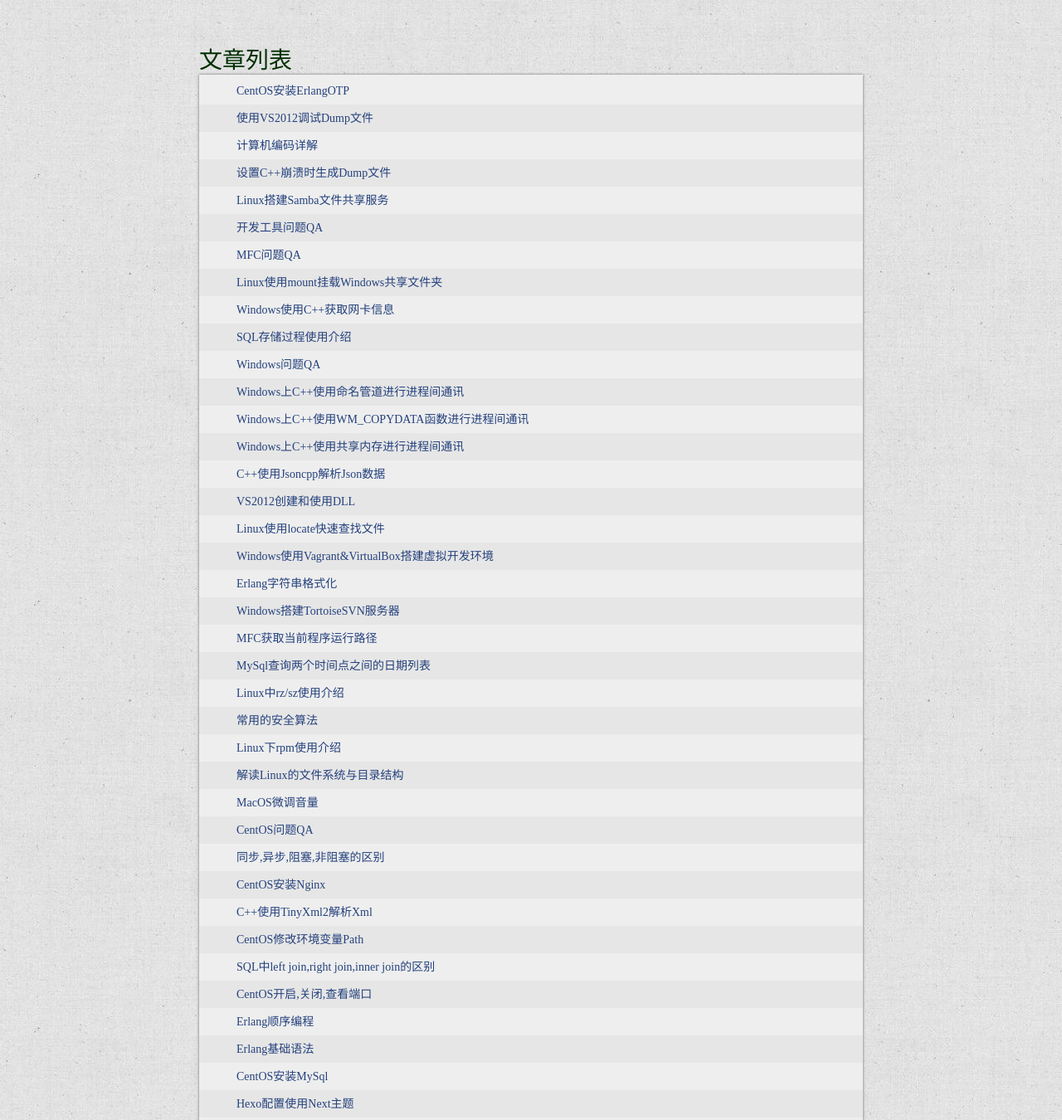
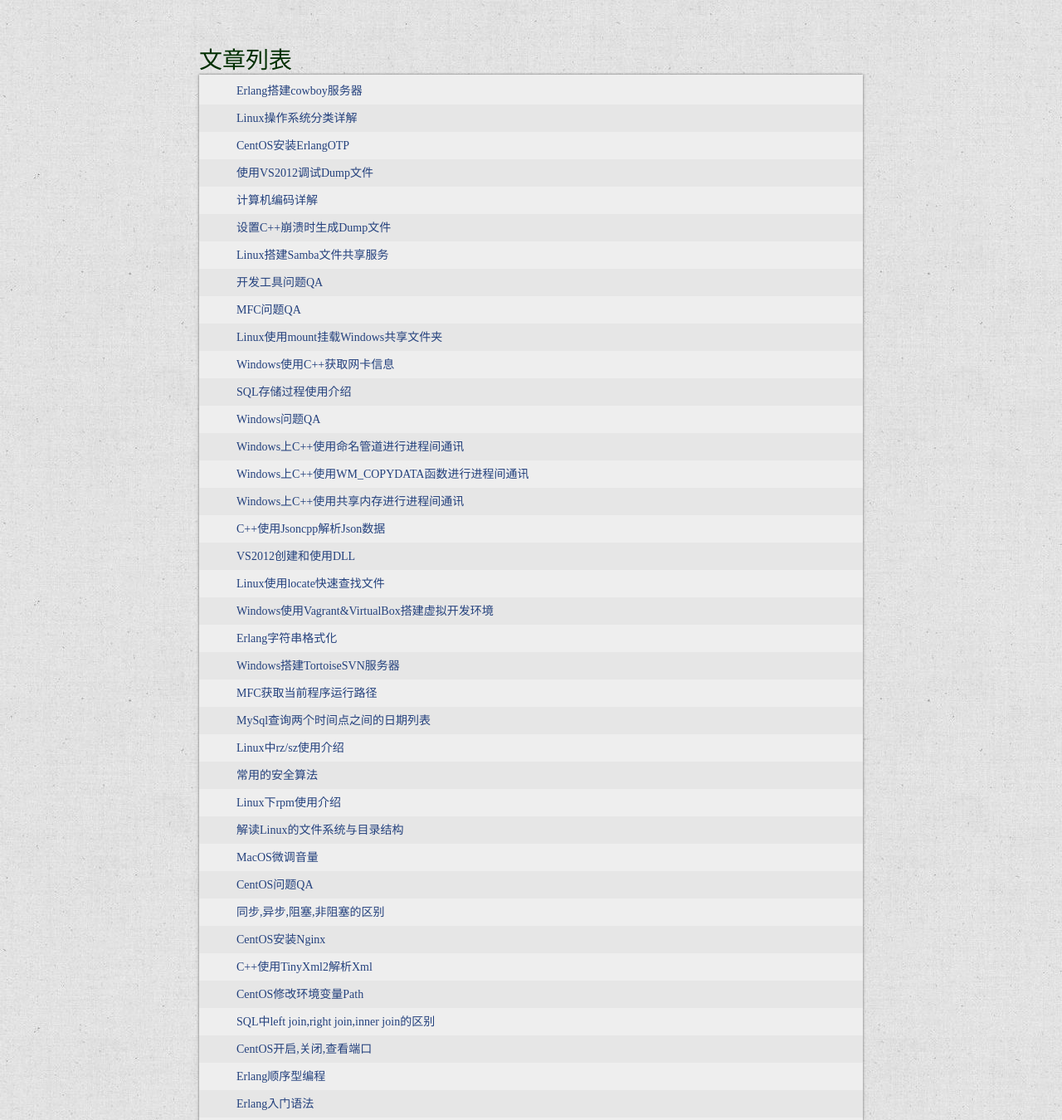
Before and after one commit to tojohnonly/personal.navigation.website, a plain HTML site: page Ensk'sWeb/Blog.html in a window 1280 px wide. Shown: the top 1350 px of the page at 83% size. Drawn offline with Linux system fonts and the light colour scheme.

Commit message:
Update
Update...

```diff
--- a/Ensk'sWeb/Blog.html
+++ b/Ensk'sWeb/Blog.html
@@ -14,6 +14,8 @@
 
 <!---------------------------------------------------------------------------------------------------->
 <div id="container">
+    <a class="article" href="http://blog.csdn.net/tojohnonly/article/details/77198439" target="_self">Erlang搭建cowboy服务器</a>
+    <a class="article-2" href="http://blog.csdn.net/tojohnonly/article/details/77091860" target="_self">Linux操作系统分类详解</a>
     <a class="article" href="http://blog.csdn.net/tojohnonly/article/details/76790713" target="_self">CentOS安装ErlangOTP</a>
     <a class="article-2" href="http://blog.csdn.net/tojohnonly/article/details/72864694" target="_self">使用VS2012调试Dump文件</a>
     <a class="article" href="http://blog.csdn.net/tojohnonly/article/details/72859042" target="_self">计算机编码详解</a>
@@ -48,8 +50,8 @@
     <a class="article-2" href="http://blog.csdn.net/tojohnonly/article/details/65987739" target="_self">CentOS修改环境变量Path</a>
     <a class="article" href="http://blog.csdn.net/tojohnonly/article/details/65937671" target="_self">SQL中left join,right join,inner join的区别</a>
     <a class="article-2" href="http://blog.csdn.net/tojohnonly/article/details/65936114" target="_self">CentOS开启,关闭,查看端口</a>
-    <a class="article" href="http://blog.csdn.net/tojohnonly/article/details/60880027" target="_self">Erlang顺序编程</a>
-    <a class="article-2" href="http://blog.csdn.net/tojohnonly/article/details/60879977" target="_self">Erlang基础语法</a>
+    <a class="article" href="http://blog.csdn.net/tojohnonly/article/details/60880027" target="_self">Erlang顺序型编程</a>
+    <a class="article-2" href="http://blog.csdn.net/tojohnonly/article/details/60879977" target="_self">Erlang入门语法</a>
     <a class="article" href="http://blog.csdn.net/tojohnonly/article/details/60879592" target="_self">CentOS安装MySql</a>
     <a class="article-2" href="http://blog.csdn.net/tojohnonly/article/details/60589651" target="_self">Hexo配置使用Next主题</a>
     <a class="article" href="http://blog.csdn.net/tojohnonly/article/details/60498152" target="_self">Windows搭建Hexo博客</a>
```
